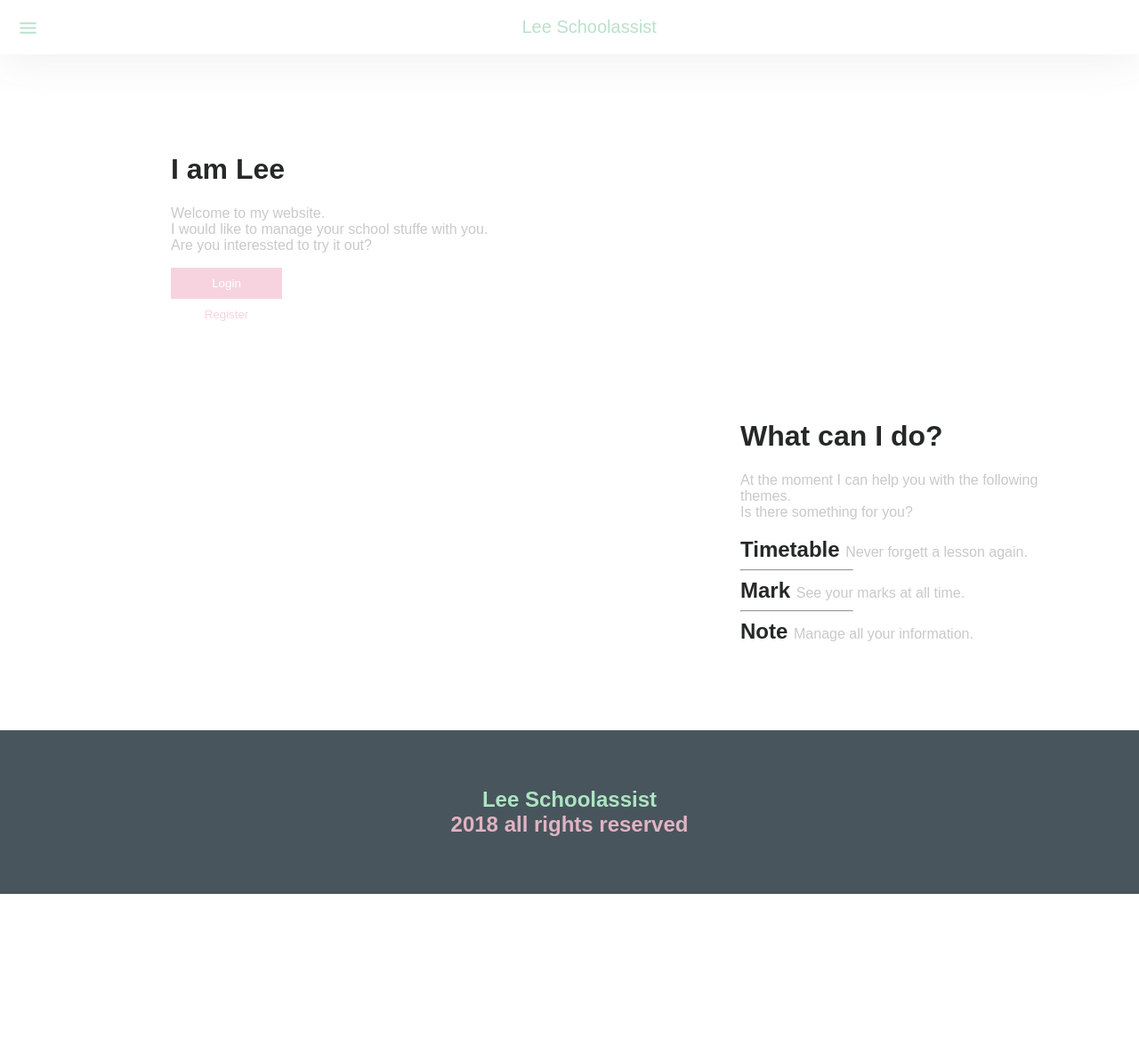
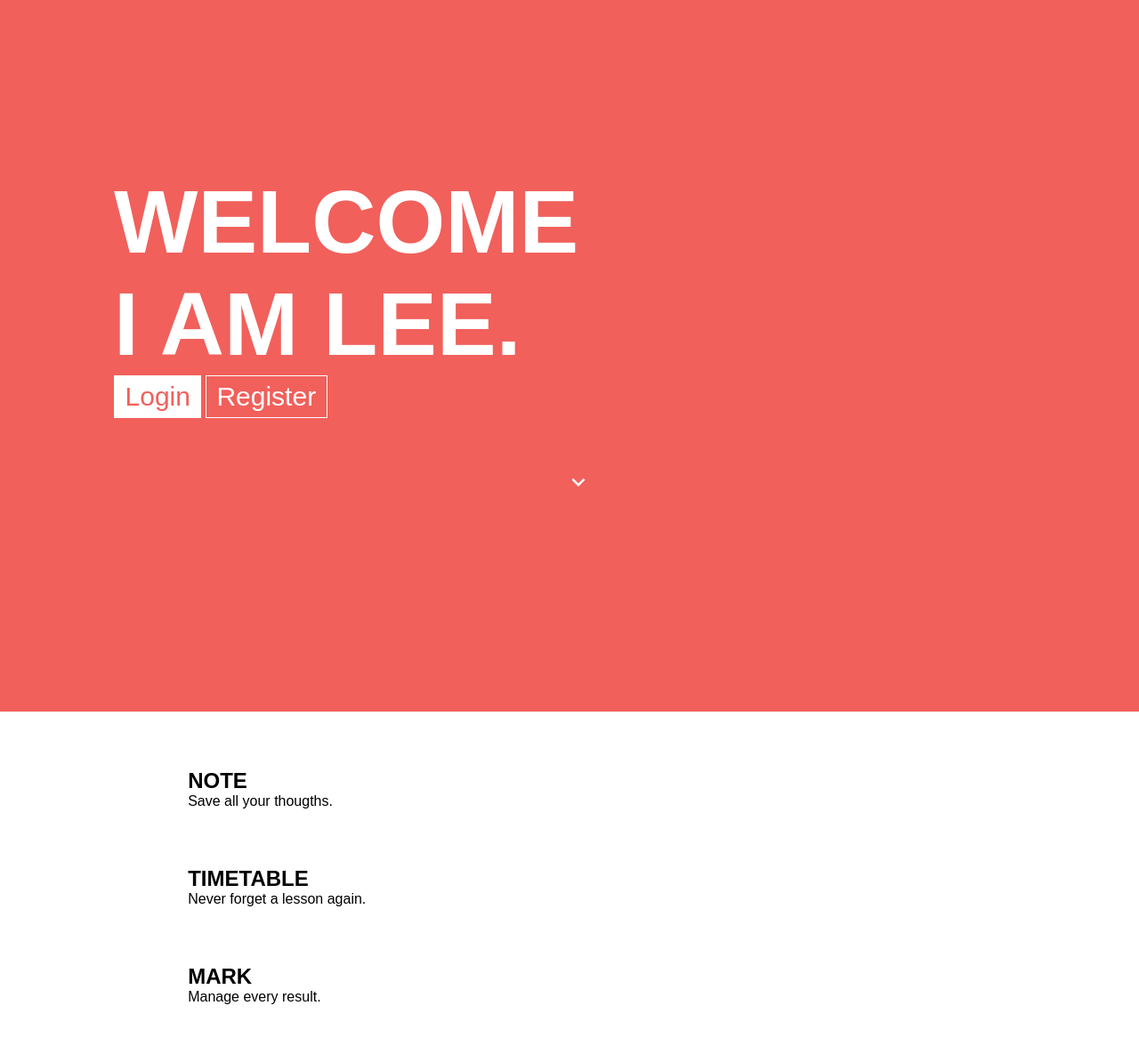
Before and after one commit to laesse/M306_schulmanager, a PHP site: page /?status=1 in a window 1280 px wide. Shown: the whole page at 89% size. Before the commit the page ends 1005 px from the top, so only its background shows below. Run offline with PHP 8.4, Linux system fonts and the light colour scheme.

Commit message:
new change

```diff
--- a/homepage/index.css
+++ b/homepage/index.css
@@ -1,188 +1,168 @@
-/* CSS Document */
+/*----------------------------------------------------------------------------------*/
+/*           							GENERAL                                     */
+/*----------------------------------------------------------------------------------*/
+
 * {
-
 	font-family: Arial;
   	box-sizing: border-box;
+	margin: 0;
+	padding: 0;
+}
 
+html, body {
+	height: 100%;
 }
 
 body {
-
-	margin: 0;
-
+	background-color: #f1605b;
 }
 
-.header {
+/*--------------------------*/
+/*         SECTION          */
+/*--------------------------*/
 
-	/*Size*/
-	padding-top: 1.5%;
-	padding-bottom: 1.5%;
-
-	/*Text*/
-	color: #bbe1cb;
- 	font-size: 20px;
-	text-align: center;
-
-	/*Shadow*/
-	-webkit-box-shadow: 0px 3px 5px  rgba(100, 100, 100, 0.49);
- 	   -moz-box-shadow: 0px 3px 5px  rgba(100, 100, 100, 0.49);
- 			box-shadow: 0px 3px 50px rgba(100, 100, 100, 0.11);
-
+section {
+  width: 100%;
+  height: 100%;
 }
 
-.menuIcon {
-
-	/*Size*/
-	height: 25px;
-
-	/*Position*/
-	float: left;
-	padding-left: 1.5%;
-
+.sectionHome {
+	background-color: #f1605b;
+	overflow: hidden;
 }
 
-img {
+.sectionContent {
+	background-color: white;
+	overflow: hidden;
+  	height: auto;
+}
+/*--------------------------*/
+/*           DIV            */
+/*--------------------------*/
+
+.divLanding {
+	height: 100%;
 	width: 100%;
-	height: 100%;
+	padding-left: 10%;
+	padding-top: 15%;
 }
 
-.content {
-
-	margin-top: 7%;
-	margin-bottom: 7%;
-
+.divTheme {
+	margin-top: 5%;
+	margin-bottom: 5%;
+	margin-left: 16.5%;
+	margin-right: 16.5%;
 }
 
-.contentRow {
-
+.divNavigation {
+	position: fixed;
 	width: 100%;
-
-  	display: table;
-  	clear: both;
-
-	margin-bottom: 5%;
-	height: auto;
+	bottom: 0;
+	text-align: center;
+	padding-bottom: 2%;
+	padding-top: 1%;
 }
 
-.rowContent {
+/*--------------------------*/
+/*          IMAGE           */
+/*--------------------------*/
 
-
- 	/*border: 1px solid rgba(100, 100, 100, 0.05);*/
-  	float: left;
-  	width: 50%;
-	padding-left: 15%;
-	padding-right: 5%;
-
+.divLanding img {
+	height: 5%;
+	margin-top: 5%;
+	padding-left: 44%;
 }
 
-.rowPicture {
-
- 	/*border: 1px solid rgba(100, 100, 100, 0.05);*/
-	float: left;
-  	width: 50%;
-	padding-right: 15%;
-	padding-left: 5%;
-
+.divNavigation img {
+	background-color: #f1605b;
+	height: 20px;
+	margin-left: 5%;
+	margin-right: 5%;
 }
 
-button {
-	width: 125px;
-  	padding: 10px 32px;
-	text-align: center;
-  	text-decoration: none;
- 	border: none;
+.divNavigation img:hover {
+	border: 1px solid white;
 }
 
-#mainButton {
-	color: white;
-	background-color: #f7d3e0;
-}
+/*--------------------------*/
+/*          INLINE          */
+/*--------------------------*/
 
-#registerButton {
-	color: #f7d3e0;
-	background-color: white;
-}
-
-h1, h2 {
-	color: #262828;
-}
-
-p {
-	color: #c9c9c9;
-}
-
-.themes {
-	margin-top: 5%;
-	margin-bottom: 2%;
-}
-
-.theme {
-	width: 100%;
-  	display: table;
-  	clear: both;
-	height: auto;
-}
-
-.theme h2 {
-	display: inline;
-}
-.theme p {
+button, form, h1, h2, img {
 	display: inline;
 }
 
-.themes hr {
-	width: 33%;
-	float: left;
+/*--------------------------*/
+/*           TEXT           */
+/*--------------------------*/
+
+h1 {
+	color: white;
+	font-size: 100px;
 }
 
-.footer {
+/*--------------------------*/
+/*           BUTTON         */
+/*--------------------------*/
 
-	padding-top: 5%;
-	padding-bottom: 5%;
-
-	width: 100%;
-	background-color: #48555c;
-	text-align: center;
-	bottom: 0;
+button {
+	padding-top: 0.5%;
+	padding-bottom: 0.5%;
+	padding-left: 1%;
+	padding-right: 1%;
+	font-size: 30px;
 }
 
-.footer h2 {
-	display: inline;
+button:hover {
+	box-shadow: 0 12px 16px 0 rgba(0,0,0,0.24),0 17px 50px 0 rgba(0,0,0,0.19);
 }
 
-.footerTitle {
-	color: #ade4c4;
+.btnRegister {
+  	color: white;
+  	border: 1px solid white;
+	background-color: #f1605b;
 }
 
-.footerRights {
-	color: #e0b3c3;
+.btnLogin {
+  	color: #f1605b;
+	border: 1px solid white;
+  	background-color: white;
 }
 
-/*
-.absolute {
-  position: absolute;
-  top: 120px;
-  right: 0;
-  width: 300px;
-  height: 200px;
+/*--------------------------*/
+/*         SCROLLBAR        */
+/*--------------------------*/
+
+::-webkit-scrollbar {
+	background: #f1605b;
 }
-*/
 
-/* Responsive layout - makes the three columns stack on top of each other instead of next to each other */
+/* Handle */
+::-webkit-scrollbar-thumb {
+  	background: white;
+  	border-radius: 10px;
+	border: 2px solid #f1605b;
+}
+
+/*----------------------------------------------------------------------------------*/
+/*           							Responsive                                  */
+/*----------------------------------------------------------------------------------*/
 @media screen and (max-width:600px) {
 
-	.rowContent {
-
-  		width: 80%;
-		margin-left: 5%;
-		margin-right: 5%;
-
+	h1 {
+		font-size: 20px;
 	}
 
-	.rowPicture {
+	button {
+		font-size: 10px;
+	}
 
-  		width: 0%;
+	section {
+		height: 30%;
+	}
 
+	.divLanding {
+		padding-top: 10%;
 	}
 
 }
--- a/homepage/index.php
+++ b/homepage/index.php
@@ -24,158 +24,84 @@ function showHome() {
 	<html>
 	<head>
 		<title>LeeSchoolassist: Home</title>
+		<meta name='theme-color' content='#f1605b'>
 		<link rel='stylesheet' type='text/css' href='index.css'>
 		<link rel='shortcut icon' href='favicon.png' type='image/x-icon'/>
-		<meta name='viewport' content='width=device-width, initial-scale=1.0'>
+		<meta name='viewport' content='width=device-width, initial-scale=1.0' />
 	</head>
 	<body>
 
-		<div class='header'>
+		<section class='sectionHome'>
 
-			<div class='menuIcon'>
-				<img src='img/menu.svg'>
-			</div>
-			Lee Schoolassist
-
-		</div>
-
-		<div class='content'>
-
-
-			<div class='contentRow'>
-
-				<div class='rowContent'>
-					<h1>I am Lee</h1>
-					<p>Welcome to my website.<br>
-					I would like to manage your school stuffe with you.<br>
-					Are you interessted to try it out?</p>
-
+			<div class='divLanding'>
 				";
 				if (!isset($_SESSION['user'])) {
 
 					echo "
+					<h1>WELCOME</h1><br>
+					<h1>I AM LEE.</h1><br>
 					<form action='user.php' method='post'>
-							<button type='submit' id='mainButton'>Login</button>
+						<button type='submit' class='btnLogin'>Login</button>
 					</form>
 					<form action='user.php?status=showRegistration' method='post'>
-							<button type='submit' id='registerButton'>Register</button>
+						<button type='submit' class='btnRegister'>Register</button>
 					</form>
+					<br>
+					<img src='img/down.svg'>
+			</div>
 					";
 
 				} else {
-
 					echo "
-						<form action='index.php?status=logout' method='post'>
-							<button type='submit' id='mainButton'>Logout</button>
-						</form>
-						";
-
-					}
-					echo "
-
-					</p>
-				</div>
-				<div class='rowPicture'>
+					<h1>Hi</h1><br>
+					<h1>".$_SESSION['username']."</h1><br>
+					<p>How are you?</p>
 					<br>
 			</div>
 
+
+
+					<div class='divNavigation'>
+						<a href='note.php'><img src='img/note.svg'></a>
+						<a href='timetable.php'><img src='img/timetable.svg'></a>
+						<a href='mark.php'><img src='img/mark.svg'></a>
+						<a href='index.php?status=logout'><img src='img/logout.svg'></a>
 					</div>
-			<div class ='contentRow'>
 
-				<div class='rowPicture'>
-					<br>
-				</div>
-				<div class='rowContent'>
 
-					<h1>What can I do?</h1>
-					<p>At the moment I can help you with the following themes.<br>
-					Is there something for you?</p>
 
-					<div class='themes'>
-						<div class='theme'>
+					";
+				}
+
+				echo "
+
+		</section>
 		";
 
 		if (!isset($_SESSION['user'])) {
 
 					echo "
-							<h2>Timetable </h2>
-							<p>Never forgett a lesson again.</p>
-							";
+					<section class='sectionContent'>
 
-						} else {
+						<div class='divTheme'>
+							<h2>NOTE</h2>
+							<p>Save all your thougths.</p>
+						</div>
+						<div class='divTheme'>
+							<h2>TIMETABLE</h2>
+							<p>Never forget a lesson again.</p>
+						</div>
+						<div class='divTheme'>
+							<h2>MARK</h2>
+							<p>Manage every result.</p>
+						</div>
 
-							echo "
-							<form action='timetable.php' method='post'>
-								<button type='submit' id='mainButton'>Timetable</button>
-							</form>
+					</section>
 					";
 
 				}
 
 		echo "
-						</div>
-						<hr>
-						<div class='theme'>
-						";
-
-						if (!isset($_SESSION['user'])) {
-
-							echo "
-							<h2>Mark </h2>
-							<p>See your marks at all time.</p>
-							";
-
-						} else {
-
-							echo "
-							<form action='mark.php' method='post'>
-								<button type='submit' id='mainButton'>Mark</button>
-							</form>
-							";
-
-						}
-
-						echo "
-						</div>
-						<hr>
-						<div class='theme'>
-						";
-
-						if (!isset($_SESSION['user'])) {
-
-							echo "
-							<h2>Note </h2>
-							<p>Manage all your information.</p>
-							";
-
-						} else {
-
-							echo "
-							<form action='note.php' method='post'>
-								<button type='submit' id='mainButton'>Note</button>
-							</form>
-							";
-
-						}
-
-						echo "
-						</div>
-					</div>
-
-				</div>
-
-			</div>
-
-		</div>
-
-		<div class='footer'>
-
-			<h2 class='footerTitle'>Lee Schoolassist</h2>
-			<br>
-			<h2 class='footerRights'>2018 all rights reserved</h2>
-
-		</div>
-
 		</body>
 	</html>
 	";
```
Also changed, not shown: homepage/img/down.svg (added), homepage/img/logout.svg (added), homepage/img/mark.svg (added), homepage/img/note.svg, homepage/img/timetable.svg (added). Lines whose indentation alone changed are shown as unchanged.
